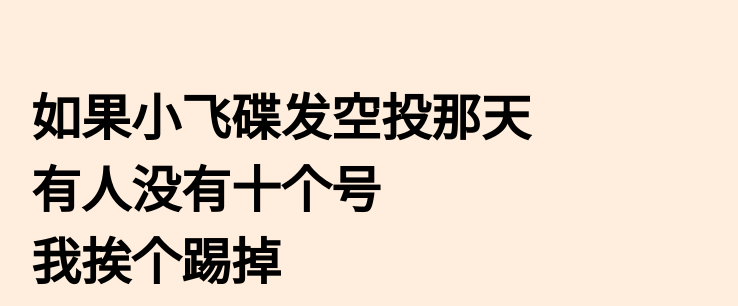
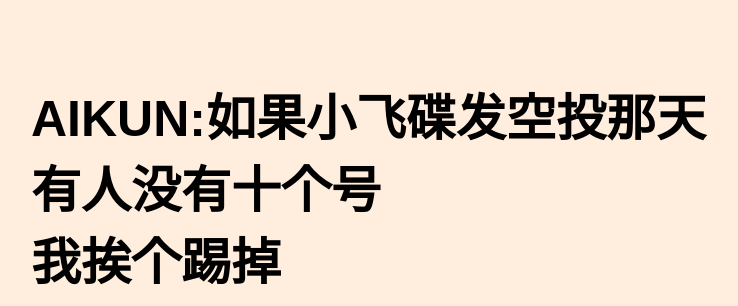
Before and after one commit to x1ao5/x1ao5, a plain HTML site: page index.html in a window 1280 px wide. Shown: the part 1222-1528 px from the top of the page, without its empty margins (113-851 px from the left). Drawn offline with Linux system fonts and the light colour scheme.

Commit message:
Update index.html

```diff
--- a/index.html
+++ b/index.html
@@ -390,7 +390,7 @@
   </a>
 
   <a id="orbTalk">
-    如果小飞碟发空投那天<br>
+    AIKUN:如果小飞碟发空投那天<br>
     有人没有十个号<br>
     我挨个踢掉<br>
     还有pump.fun
```
